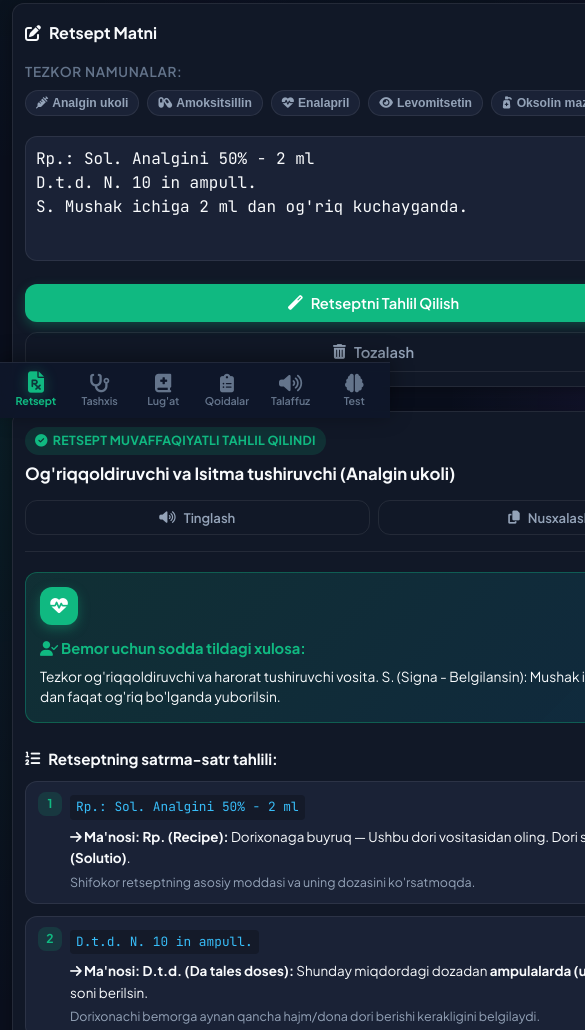
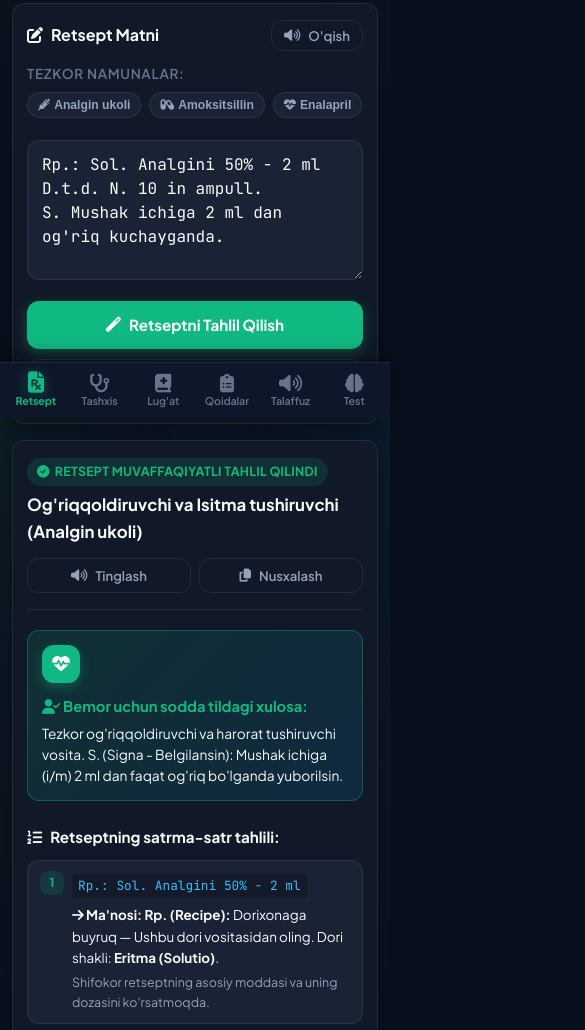
Before and after one commit to dilmurod3739/Lotin_tili_tarjimoni, a plain HTML site: page index.html in a window 390 px wide. Shown: the part 426-1456 px from the top of the page, 585 px wide, since content can reach past the window. Drawn offline with Linux system fonts and the light colour scheme.

Commit message:
fix: retsept dekoderi tugmalari va maydonining mobil eni (overflow) to'liq moslashtirildi

```diff
--- a/style.css
+++ b/style.css
@@ -383,14 +383,17 @@ pre, code {
    ========================================================================== */
 .decoder-grid {
     display: grid;
-    grid-template-columns: 1fr 1.1fr;
+    grid-template-columns: minmax(0, 1fr) minmax(0, 1.1fr);
     gap: 28px;
     align-items: start;
+    width: 100%;
+    max-width: 100%;
+    min-width: 0;
 }
 
 @media (max-width: 992px) {
     .decoder-grid {
-        grid-template-columns: 1fr;
+        grid-template-columns: minmax(0, 1fr);
     }
 }
 
@@ -400,6 +403,11 @@ pre, code {
     border-radius: var(--radius-lg);
     padding: 24px;
     box-shadow: var(--shadow-md);
+    width: 100%;
+    max-width: 100%;
+    min-width: 0;
+    box-sizing: border-box;
+    overflow: hidden;
 }
 
 .card-title-row {
@@ -431,6 +439,10 @@ pre, code {
     display: flex;
     gap: 8px;
     overflow-x: auto;
+    width: 100%;
+    max-width: 100%;
+    min-width: 0;
+    box-sizing: border-box;
     padding-bottom: 12px;
     margin-bottom: 16px;
     scrollbar-width: thin;
@@ -464,10 +476,16 @@ pre, code {
 .textarea-wrap {
     position: relative;
     margin-bottom: 16px;
+    width: 100%;
+    max-width: 100%;
+    min-width: 0;
+    box-sizing: border-box;
 }
 
 .rx-textarea {
-    width: 100%;
+    width: 100% !important;
+    max-width: 100% !important;
+    min-width: 0;
     min-height: 180px;
     background: var(--bg-surface-elevated);
     border: 1px solid var(--border-color);
@@ -479,6 +497,7 @@ pre, code {
     line-height: 1.6;
     resize: vertical;
     transition: var(--transition-smooth);
+    box-sizing: border-box !important;
 }
 
 .rx-textarea:focus {
@@ -491,6 +510,10 @@ pre, code {
     display: flex;
     gap: 10px;
     flex-wrap: wrap;
+    width: 100%;
+    max-width: 100%;
+    min-width: 0;
+    box-sizing: border-box;
 }
 
 /* Buttons */
@@ -550,12 +573,24 @@ pre, code {
 }
 
 /* Result Box */
+#rx-result-container {
+    width: 100%;
+    max-width: 100%;
+    min-width: 0;
+    box-sizing: border-box;
+}
+
 .result-card {
     background: var(--bg-surface);
     border: 1px solid var(--border-color);
     border-radius: var(--radius-lg);
     padding: 24px;
     box-shadow: var(--shadow-md);
+    width: 100%;
+    max-width: 100%;
+    min-width: 0;
+    box-sizing: border-box;
+    overflow: hidden;
 }
 
 .result-header {
@@ -2224,11 +2259,18 @@ pre, code {
     .editor-btn-row {
         flex-direction: column;
         gap: 10px;
+        width: 100%;
+        max-width: 100%;
+        min-width: 0;
     }
 
     .editor-btn-row .btn {
         width: 100%;
+        max-width: 100%;
+        min-width: 0;
         justify-content: center;
+        text-align: center;
+        box-sizing: border-box;
     }
 
     .result-header {
@@ -3049,6 +3091,110 @@ textarea,
         to { transform: translateY(0); }
     }
 
+    /* Prescription Decoder & Editor Buttons on Android */
+    .decoder-grid {
+        display: flex !important;
+        flex-direction: column !important;
+        width: 100% !important;
+        max-width: 100% !important;
+        min-width: 0 !important;
+        gap: 16px !important;
+    }
+
+    .editor-card {
+        width: 100% !important;
+        max-width: 100% !important;
+        min-width: 0 !important;
+        padding: 16px 14px !important;
+        border-radius: var(--radius-md) !important;
+        overflow: hidden !important;
+        box-sizing: border-box !important;
+    }
+
+    .rx-samples-scroll {
+        width: 100% !important;
+        max-width: 100% !important;
+        min-width: 0 !important;
+        box-sizing: border-box !important;
+        margin-bottom: 14px !important;
+    }
+
+    .textarea-wrap {
+        width: 100% !important;
+        max-width: 100% !important;
+        min-width: 0 !important;
+        box-sizing: border-box !important;
+        margin-bottom: 14px !important;
+    }
+
+    .rx-textarea {
+        width: 100% !important;
+        max-width: 100% !important;
+        min-width: 0 !important;
+        min-height: 140px !important;
+        padding: 12px 14px !important;
+        font-size: 16px !important;
+        box-sizing: border-box !important;
+    }
+
+    .editor-btn-row {
+        display: flex !important;
+        flex-direction: column !important;
+        width: 100% !important;
+        max-width: 100% !important;
+        min-width: 0 !important;
+        gap: 10px !important;
+        box-sizing: border-box !important;
+    }
+
+    .editor-btn-row .btn,
+    #analyze-rx-btn,
+    #clear-rx-btn {
+        width: 100% !important;
+        max-width: 100% !important;
+        min-width: 0 !important;
+        min-height: 48px !important;
+        padding: 12px 16px !important;
+        justify-content: center !important;
+        align-items: center !important;
+        text-align: center !important;
+        font-size: 0.95rem !important;
+        font-weight: 700 !important;
+        border-radius: var(--radius-md) !important;
+        box-sizing: border-box !important;
+        white-space: normal !important;
+        word-break: break-word !important;
+        gap: 8px !important;
+    }
+
+    #analyze-rx-btn {
+        background: var(--primary) !important;
+        color: #ffffff !important;
+        box-shadow: 0 4px 14px rgba(16, 185, 129, 0.35) !important;
+    }
+
+    #clear-rx-btn {
+        background: transparent !important;
+        border: 1px solid var(--border-color) !important;
+        color: var(--text-secondary) !important;
+    }
+
+    #rx-result-container {
+        width: 100% !important;
+        max-width: 100% !important;
+        min-width: 0 !important;
+        box-sizing: border-box !important;
+    }
+
+    .result-card {
+        width: 100% !important;
+        max-width: 100% !important;
+        min-width: 0 !important;
+        padding: 16px 14px !important;
+        overflow: hidden !important;
+        box-sizing: border-box !important;
+    }
+
     /* Android Toast notifications positioned above bottom nav */
     .toast-container {
         bottom: calc(76px + env(safe-area-inset-bottom, 12px)) !important;
```
